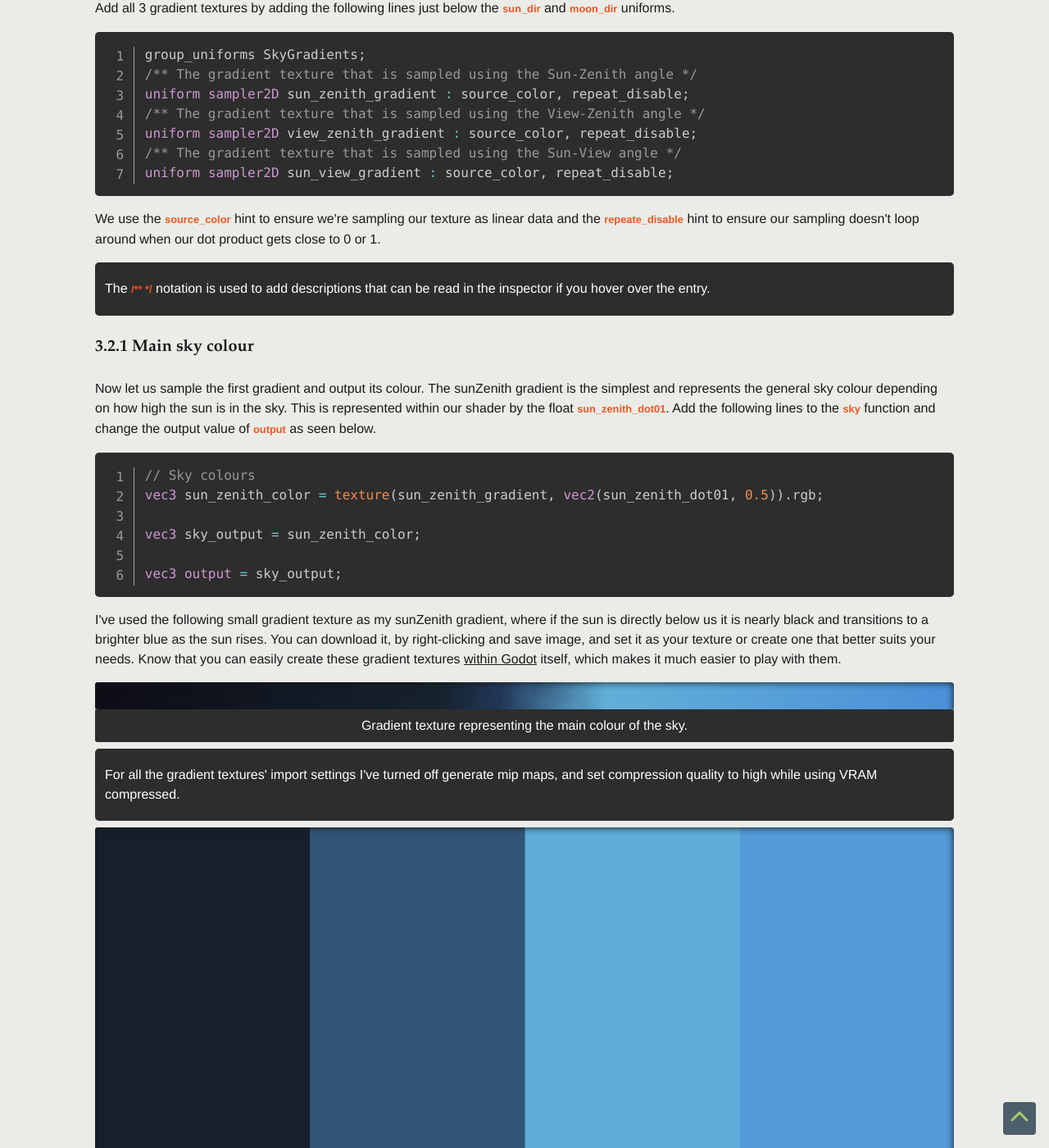
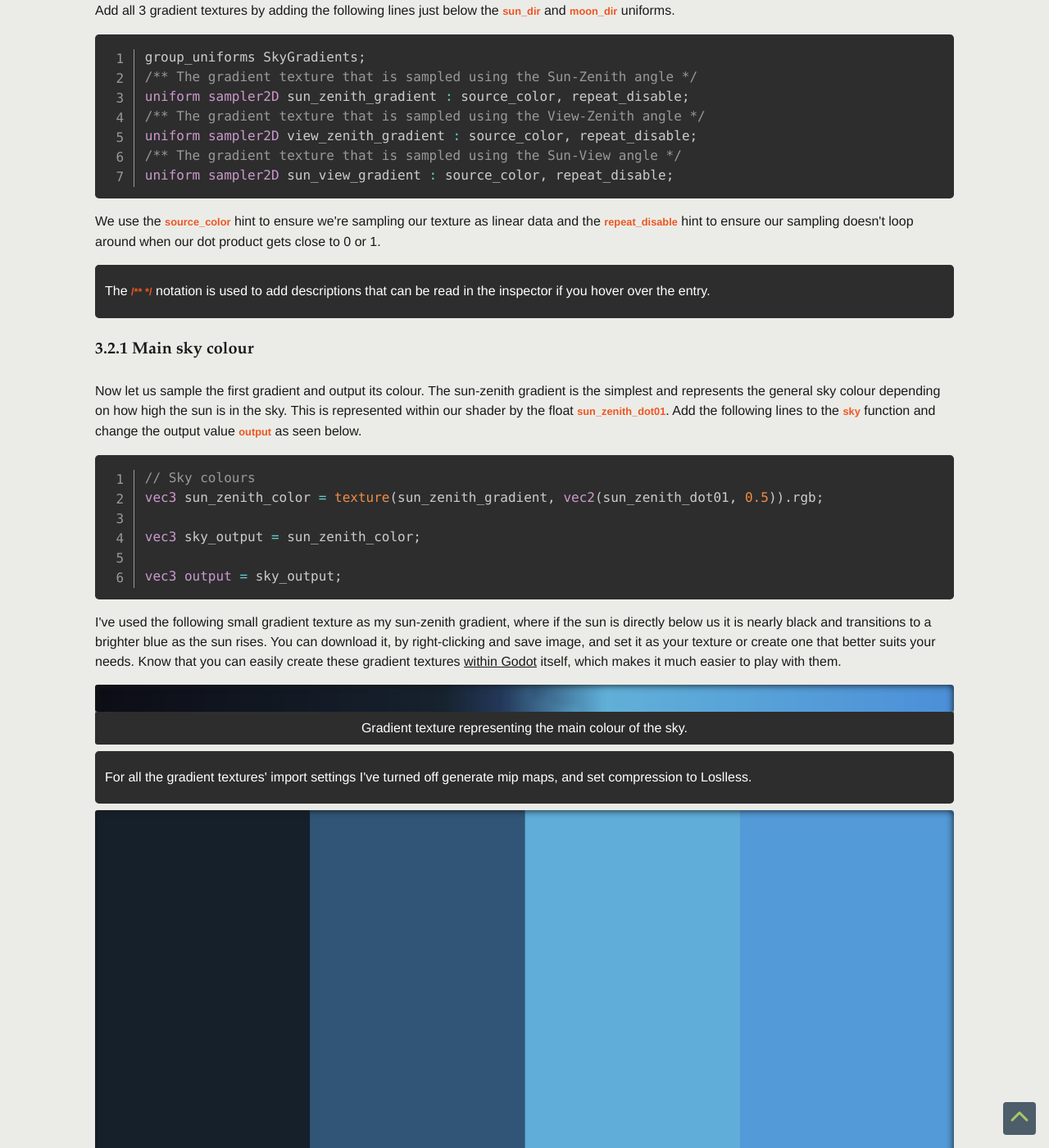
Before and after one commit to Radagasd/Radagasd.github.io, a Jekyll site: the page built from _posts/Tutorials/2024-11-01-skybox-tutorial-godot.html, in a window 1280 px wide and 1400 px high, scrolled down 5556 px. Shown: the whole window at 82% size. Built offline with Jekyll 4.4.1, drawn with Linux system fonts in a browser that asks for light colours; nearby versions of some CDN libraries; formulas are drawn with MathJax 3; comment, search, counter and statistics services are not loaded; some of the changed text lies outside the part shown.

Commit message:
Small fixes

```diff
--- a/_posts/Tutorials/2024-11-01-skybox-tutorial-godot.html
+++ b/_posts/Tutorials/2024-11-01-skybox-tutorial-godot.html
@@ -80,12 +80,12 @@
 
 <p>These direction are in turn used to calculate 4 angles, each between two of these directions.</p>
 <ul>
-    <li><b>sunView</b>: angle between the sun and view direction,</li>
-    <li><b>sunZenith</b>: angle between the sun and the Zenith (the y-axis),</li>
-    <li><b>viewZenith</b>: angle between the view direction and Zenith,</li>
-    <li><b>sunMoon</b>: angle between the sun and the moon.</li>
+    <li><b>sun-view</b>: angle between the sun and view direction,</li>
+    <li><b>sun-zenith</b>: angle between the sun and the Zenith (the y-axis),</li>
+    <li><b>view-zenith</b>: angle between the view direction and Zenith,</li>
+    <li><b>sun-moon</b>: angle between the sun and the moon.</li>
 </ul>
-<p>The <b>sunView</b> angle can be used to change the colour directly around the sun, e.g. when the sun sets there should be an orange glow around the sun. The <b>sunZenith</b> can be used to measure how far the sun is above (or below) the horizon. The <b>viewZenith</b> similarly measures how far we're looking above (or below) the horizon. Finally, the <b>sunMoon</b> angle is useful to determine when a solar (or lunar) eclipse occurs.</p>
+<p>The <b>sun-view</b> angle can be used to change the colour directly around the sun, e.g. when the sun sets there should be an orange glow around the sun. The <b>sun-zenith</b> can be used to measure how far the sun is above (or below) the horizon. The <b>view-zenith</b> similarly measures how far we're looking above (or below) the horizon. Finally, the <b>sun-moon</b> angle is useful to determine when a solar (or lunar) eclipse occurs.</p>
 
 
 <h2 id="basic-setup">2. Basic setup</h2>
@@ -95,7 +95,7 @@
 
 <h3 id="skybox-controller">2.1 Skybox controller</h3>
 
-<p>Despite the fact that this tutorial is all about the skybox shader, we do still need a small script to pass the sun and moon direction to the shader. Add a WorldEnvironment node to the scene, and create a new Environment for it. Within the Environment create a new Sky, and a new Sky Material using a ShaderMaterial, which is where we will put our skybox shader in the next section. Now create a new gdscript called <em>skybox_controller.gd</em> and attach it to the WorldEnvironment. The script is very simple and shown below in the code block.</p>
+<p>Despite the fact that this tutorial is all about the skybox shader, we do still need a small script to pass the sun and moon direction to the shader. Add a WorldEnvironment node to the scene, and create a new Environment for it. Within the Environment create a new Sky, and a new Sky Material using a ShaderMaterial, which is where we will put our skybox shader in the next section. Now create a new gdscript called <cn>skybox_controller.gd</cn> and attach it to the WorldEnvironment. The script is very simple and shown below in the code block.</p>
 
 <button class="collapsible round">Code block (<em>skybox_controller.gd</em>)</button>
 <div class="collapsible__content round code">
@@ -134,7 +134,7 @@
 }</code></pre>
 </div>
 
-<p>This is the basic shader we'll build upon in the following sections. I'll briefly go over its contents. In order for it to be used as a skybox we set the <cn>shader_type</cn> to sky. Our two main inputs are the sun and moon direction, which take the form of the <cn>sun_dir</cn> and <cn>moon_dir</cn>, which are both a uniform vec3. Note that these are the same names as we use in the <em>skybox_controller</em> to pass on the directions. The <cn>group_uniforms</cn> line is there to group both directions toghether in the inspector.</p>
+<p>This is the basic shader we'll build upon in the following sections. I'll briefly go over its contents. In order for it to be used as a skybox we set the <cn>shader_type</cn> to sky. Our two main inputs are the sun and moon direction, which take the form of the <cn>sun_dir</cn> and <cn>moon_dir</cn>, which are both a uniform <cn>vec3</cn>. Note that these are the same names as we use in the <em>skybox_controller</em> to pass on the directions. The <cn>group_uniforms</cn> line is there to group both directions toghether in the inspector.</p>
 
 <p>In the <cn>sky</cn> function we get the view direction from the <cn>EYEDIR</cn>. Finally, we set our <cn>COLOR</cn> output to the stepped dot products between the sun and view direction, and the moon and view direction. Because they're directions they should already be normalized.</p>
 <p>In order to see something set the <em>ShaderMaterial</em> in the <em>WorldEnvironment</em> to use the skybox shader. The sky should now be black, with a bright red and green spot that correspond to the positions of the sun and moon (it is yellow when they overlap). You can test this by rotating the <em>Sun</em> and <em>Moon</em> nodes from the previous section.</p>
@@ -151,7 +151,7 @@
 
 <h3 id="main-angles">3.1 Main angles</h3>
 
-<p>As a quick reminder the 4 main angles are: the sunView, sunZentih, viewZentih and sunMoon angle.</p>
+<p>As a quick reminder the 4 main angles are: the sun-view, sunZentih, viewZentih and sun-moon angle.</p>
 <p>While I've been talking about angles all this time we're actually only going to calculate the dot product between the different directions. Mathematically this corresponds to the cosine of the angle between the directions (if both vectors are normalized). For our use case this is fine, though you should note that the cosine of an angle isn't linear (it flattens near 0° and 180°).</p>
 <p>We already have the sun, moon and view direction in our shader and the zenith direction is simply \((0, 1, 0)\), so we can calculate all 4 dot products. Add the following highlighted lines to our shader in the <cn>sky</cn> function.</p>
 
@@ -188,7 +188,7 @@
 uniform sampler2D sun_view_gradient : source_color, repeat_disable;
 </code></pre></div>
 
-<p>We use the <cn>source_color</cn> hint to ensure we're sampling our texture as linear data and the <cn>repeate_disable</cn> hint to ensure our sampling doesn't loop around when our dot product gets close to 0 or 1.</p>
+<p>We use the <cn>source_color</cn> hint to ensure we're sampling our texture as linear data and the <cn>repeat_disable</cn> hint to ensure our sampling doesn't loop around when our dot product gets close to 0 or 1.</p>
 
 <div class="note__base round">
     <p>The <cn>/** */</cn> notation is used to add descriptions that can be read in the inspector if you hover over the entry.</p>
@@ -196,7 +196,7 @@
 
 <h4>3.2.1 Main sky colour</h4>
 
-<p>Now let us sample the first gradient and output its colour. The sunZenith gradient is the simplest and represents the general sky colour depending on how high the sun is in the sky. This is represented within our shader by the float <cn>sun_zenith_dot01</cn>. Add the following lines to the <cn>sky</cn> function and change the output value of <cn>output</cn> as seen below.</p>
+<p>Now let us sample the first gradient and output its colour. The sun-zenith gradient is the simplest and represents the general sky colour depending on how high the sun is in the sky. This is represented within our shader by the float <cn>sun_zenith_dot01</cn>. Add the following lines to the <cn>sky</cn> function and change the output value <cn>output</cn> as seen below.</p>
 
 <div class="container__code"><pre class="line-numbers round" data-line=""><code class="language-glsl">// Sky colours
 vec3 sun_zenith_color = texture(sun_zenith_gradient, vec2(sun_zenith_dot01, 0.5)).rgb;
@@ -206,14 +206,14 @@
 vec3 output = sky_output;
 </code></pre></div>
 
-<p>I've used the following small gradient texture as my sunZenith gradient, where if the sun is directly below us it is nearly black and transitions to a brighter blue as the sun rises. You can download it, by right-clicking and save image, and set it as your texture or create one that better suits your needs. Know that you can easily create these gradient textures <a href="https://docs.godotengine.org/en/stable/classes/class_gradienttexture1d.html">within Godot</a> itself, which makes it much easier to play with them.</p>
+<p>I've used the following small gradient texture as my sun-zenith gradient, where if the sun is directly below us it is nearly black and transitions to a brighter blue as the sun rises. You can download it, by right-clicking and save image, and set it as your texture or create one that better suits your needs. Know that you can easily create these gradient textures <a href="https://docs.godotengine.org/en/stable/classes/class_gradienttexture1d.html">within Godot</a> itself, which makes it much easier to play with them.</p>
 
 <div class="container image__container round" style="width:100%">
     <img src="/assets/posts/tutorials/skybox-tutorial-godot/sun_zenith_gradient.png" alt="Gradient texture representing the main colour of the sky." class="image__caption image__modal">
 </div>
 
 <div class="note__base round">
-    <p>For all the gradient textures' import settings I've turned off generate mip maps, and set compression quality to high while using VRAM compressed.</p>
+    <p>For all the gradient textures' import settings I've turned off generate mip maps, and set compression to Loslless.</p>
 </div>
 
 <div class="container image__container round" style="width:100%">
@@ -224,7 +224,7 @@
 
 <h4>3.2.2 Horizon haze</h4>
 
-<p>The next gradient is the viewZenith gradient, which represents the difference in colour near the horizon (usually a slight haze). First thing to note is that the sample coordinate for the texture is still <cn>sun_zenith_dot01</cn>, because the colour of the haze depends on the height of the sun. However, we need to mask the haze depending on <cn>view_zenith_dot</cn>.</p>
+<p>The next gradient is the view-zenith gradient, which represents the difference in colour near the horizon (usually a slight haze). First thing to note is that the sample coordinate for the texture is still <cn>sun_zenith_dot01</cn>, because the colour of the haze depends on the height of the sun. However, we need to mask the haze depending on <cn>view_zenith_dot</cn>.</p>
 <p>Add the following two lines and change <cn>sky_output</cn> to reflect our newly added haze. The <cn>view_zenith_color</cn> is once again a texture sample using <cn>sun_zenith_dot01</cn> as uv coordinate. The <cn>vz_mask</cn> does, as the name suggests, mask the <cn>view_zenith_color</cn>. The mask is 1 at or below the horizon, where <cn>view_zenith_dot</cn> is 0, and tends to 0 above the horizon. The <cn>pow</cn> is there to control how quickly the haze vanishes with height, I've set it to a power of 4 but you can experiment with this.</p>
 
 <div class="container__code"><pre class="line-numbers round" data-line=""><code class="language-glsl">vec3 view_zenith_color = texture(view_zenith_gradient, vec2(sun_zenith_dot01, 0.5)).rgb;
@@ -242,7 +242,7 @@
 <p></p>
 
 <div class="container image__container round" style="width:100%">
-    <img src="/assets/posts/tutorials/skybox-tutorial-godot/Skybox_SkyColours_02.png" alt="Depiction of the skybox with viewZenith haze, given at different altitudes of the sun." class="image__caption image__modal">
+    <img src="/assets/posts/tutorials/skybox-tutorial-godot/Skybox_SkyColours_02.png" alt="Depiction of the skybox with view-zenith haze, given at different altitudes of the sun." class="image__caption image__modal">
 </div>
 
 <div class="note__base round">
@@ -252,7 +252,7 @@
 
 <h4>3.2.3 Sun bloom</h4>
 
-<p>The final of the gradient textures is the sunView gradient, which represents the brighter colour you see surrounding the sun. Similarly to the previous texture we use <cn>sun_zenith_dot01</cn> as the uv coordinate and use <cn>solarViewDot</cn> for masking.</p>
+<p>The final of the gradient textures is the sun-view gradient, which represents the brighter colour you see surrounding the sun. Similarly to the previous texture we use <cn>sun_zenith_dot01</cn> as the uv coordinate and use <cn>solarViewDot</cn> for masking.</p>
 <p>Add the following lines and once again update <cn>sky_output</cn> to our new value. The mask consists of the <cn>sun_view_dot</cn> clamped between 0 and 1. The mask is 1 when looking at the sun and 0 when looking 90° or more away from the sun. The <cn>pow</cn> is used again to control the fall-off, I've again set it to 4.</p>
 
 <div class="container__code"><pre class="line-numbers round" data-line=""><code class="language-glsl">vec3 sun_view_color = texture(sun_view_gradient, vec2(sun_zenith_dot01, 0.5)).rgb;
```
Also changed, not shown: other parts of _posts/Tutorials/2024-11-01-skybox-tutorial-godot.html (+1 -1 lines).
